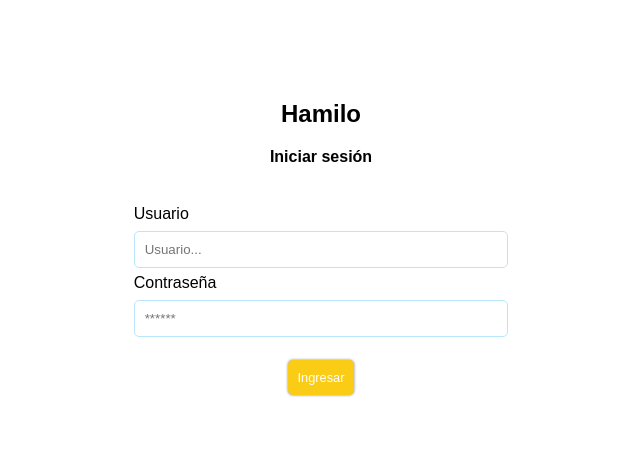
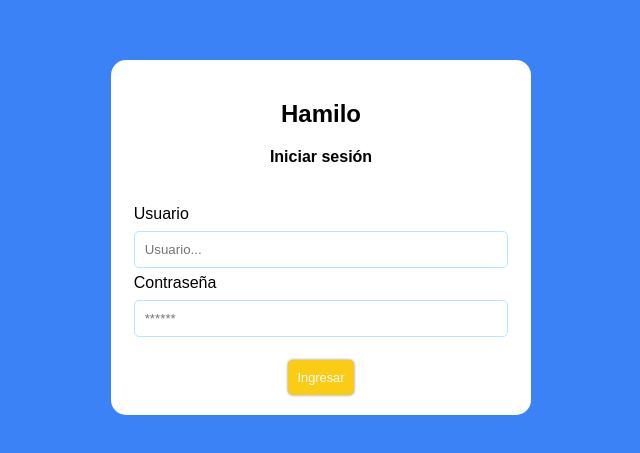
Before and after one commit to josema701/H-compra-venta, a plain HTML site: page login.html in a window 1280 px wide. Shown: the part 143-596 px from the top of the page, without its empty margins (319-959 px from the left). Drawn offline with Linux system fonts and the light colour scheme; some packages are replaced by stand-ins of ours; a script that the page names is missing.

Commit message:
Update login.html

```diff
--- a/login.html
+++ b/login.html
@@ -8,7 +8,7 @@
 
     <link rel="stylesheet" href="https://maxcdn.bootstrapcdn.com/font-awesome/4.7.0/css/font-awesome.min.css">
 </head>
-<body class="gb-blue">
+<body class="bg-blue">
 
     <div class="row">
         <div class="col"></div>
```
